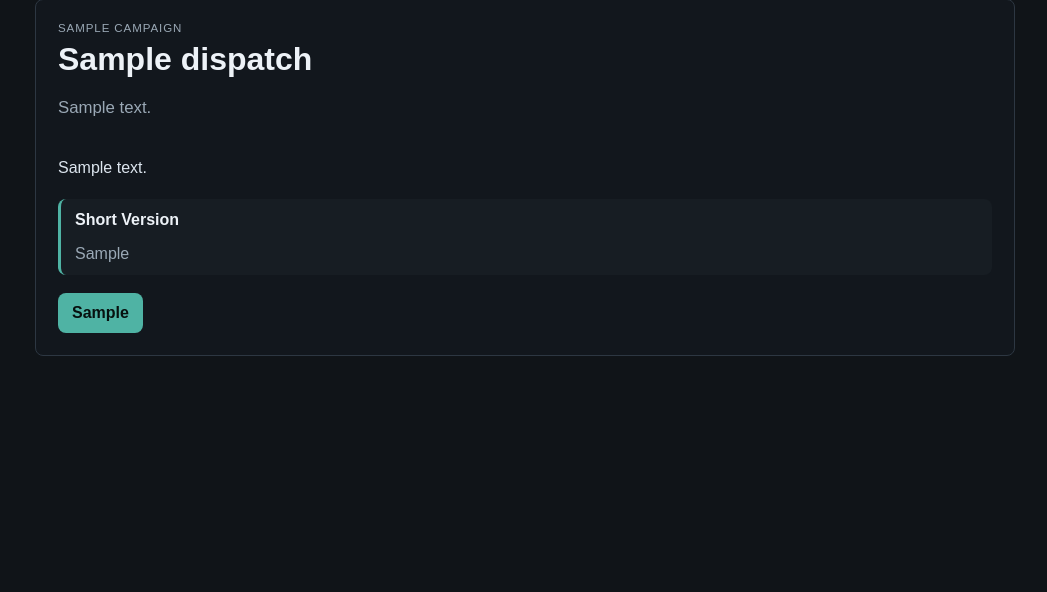
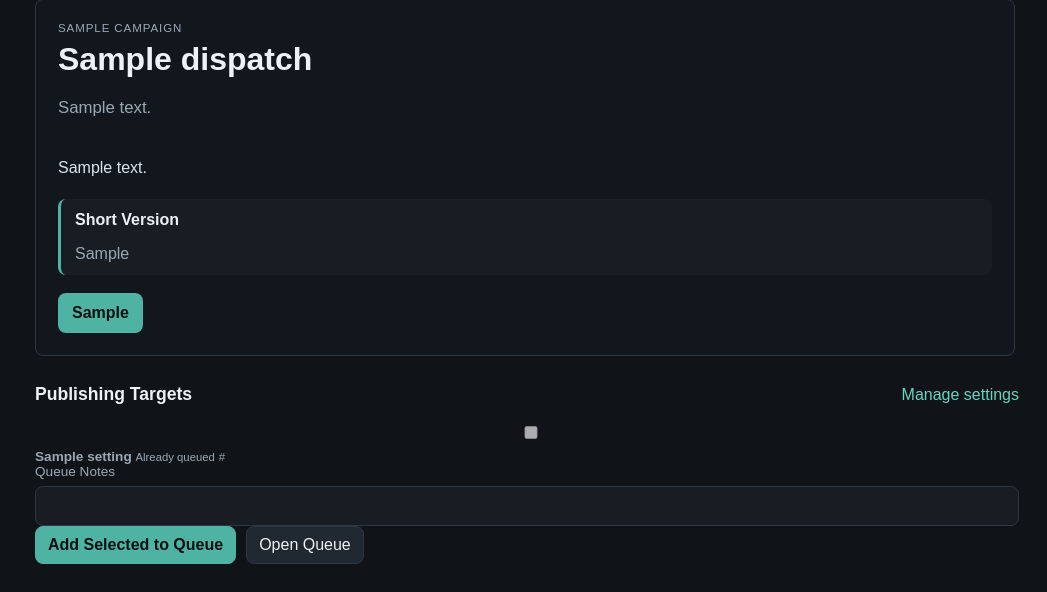
Before and after one commit to johnrcash-cyber/dispatch-center, a Flask app: page /dispatches/1/edit in a window 1280 px wide. Shown: the part 2018-2610 px from the top of the page, without its empty margins (233-1280 px from the left). Before the commit the page ends 2374 px from the top, so only its background shows below. Run offline with Flask 3, Linux system fonts and the light colour scheme; tables that the repository leaves empty hold one stand-in row (values such as "Sample post"); grey boxes marked "Sample" are stand-in pictures.

Commit message:
afterimage addition

```diff
--- a/dispatch_center/models.py
+++ b/dispatch_center/models.py
@@ -156,7 +156,7 @@ class PublishingQueueItem(TimestampMixin, db.Model):
     dispatch_id = db.Column(db.Integer, db.ForeignKey("dispatch.id"), nullable=False)
     platform_setting_id = db.Column(db.Integer, db.ForeignKey("platform_setting.id"))
     platform_name = db.Column(db.String(120), nullable=False)
-    status = db.Column(db.String(80), default="Queued")
+    status = db.Column(db.String(80), default="Draft")
     destination_url = db.Column(db.String(500))
     posted_url = db.Column(db.String(500))
     posted_at = db.Column(db.DateTime)
--- a/dispatch_center/routes/dispatches.py
+++ b/dispatch_center/routes/dispatches.py
@@ -116,7 +116,6 @@ def add_publishing_target(dispatch_id, setting_id):
     existing = publishing_queue_query().filter(
         PublishingQueueItem.dispatch_id == dispatch.id,
         PublishingQueueItem.platform_setting_id == setting.id,
-        PublishingQueueItem.status != "Published",
     ).first()
     if existing:
         flash(f"{setting.platform_name} is already in the queue.", "success")
@@ -126,7 +125,7 @@ def add_publishing_target(dispatch_id, setting_id):
         dispatch_id=dispatch.id,
         platform_setting_id=setting.id,
         platform_name=setting.platform_name,
-        status="Queued",
+        status="Ready",
         destination_url=setting.destination_url,
         notes=form_text(request.form, "queue_notes"),
     )
@@ -136,12 +135,70 @@ def add_publishing_target(dispatch_id, setting_id):
     return redirect(url_for("dispatches.detail_dispatch", dispatch_id=dispatch.id))
 
 
+@dispatches_bp.route("/<int:dispatch_id>/queue", methods=["POST"])
+def add_selected_publishing_targets(dispatch_id):
+    dispatch = dispatch_query().filter(Dispatch.id == dispatch_id).first_or_404()
+    setting_ids = [int(value) for value in request.form.getlist("platform_setting_ids")]
+    if not setting_ids:
+        flash("Select at least one publishing target.", "error")
+        return redirect(url_for("dispatches.detail_dispatch", dispatch_id=dispatch.id))
+
+    settings = (
+        platform_setting_query()
+        .filter(PlatformSetting.id.in_(setting_ids), PlatformSetting.enabled.is_(True))
+        .all()
+    )
+    existing_setting_ids = {
+        item.platform_setting_id
+        for item in publishing_queue_query()
+        .filter(PublishingQueueItem.dispatch_id == dispatch.id)
+        .all()
+        if item.platform_setting_id
+    }
+    created = 0
+    for setting in settings:
+        if setting.id in existing_setting_ids:
+            continue
+        db.session.add(
+            PublishingQueueItem(
+                dispatch_id=dispatch.id,
+                platform_setting_id=setting.id,
+                platform_name=setting.platform_name,
+                status="Ready",
+                destination_url=setting.destination_url,
+                notes=form_text(request.form, "queue_notes"),
+            )
+        )
+        created += 1
+    db.session.commit()
+    if created:
+        flash(f"{created} publishing target(s) added to the queue.", "success")
+    else:
+        flash("Selected publishing targets were already in the queue.", "success")
+    return redirect(url_for("dispatches.detail_dispatch", dispatch_id=dispatch.id))
+
+
 def render_dispatch_form(dispatch, campaigns, title):
     media_assets = (
         media_asset_query()
         .order_by(MediaAsset.title)
         .all()
     )
+    platform_settings = (
+        platform_setting_query()
+        .filter(PlatformSetting.enabled.is_(True))
+        .order_by(PlatformSetting.platform_name)
+        .all()
+    )
+    queued_setting_ids = set()
+    if dispatch.id:
+        queued_setting_ids = {
+            item.platform_setting_id
+            for item in publishing_queue_query()
+            .filter(PublishingQueueItem.dispatch_id == dispatch.id)
+            .all()
+            if item.platform_setting_id
+        }
     return render_template(
         "dispatches/form.html",
         dispatch=dispatch,
@@ -149,6 +206,8 @@ def render_dispatch_form(dispatch, campaigns, title):
         media_assets=media_assets,
         usage_types=USAGE_TYPES,
         asset_types=ASSET_TYPES,
+        platform_settings=platform_settings,
+        queued_setting_ids=queued_setting_ids,
         title=title,
     )
 
@@ -162,7 +221,6 @@ def render_dispatch_detail(dispatch):
     )
     open_queue_items = publishing_queue_query().filter(
         PublishingQueueItem.dispatch_id == dispatch.id,
-        PublishingQueueItem.status != "Published",
     ).all()
     queued_setting_ids = {
         item.platform_setting_id for item in open_queue_items if item.platform_setting_id
--- a/dispatch_center/static/styles.css
+++ b/dispatch_center/static/styles.css
@@ -133,6 +133,25 @@ pre { background: #0d1115; border: 1px solid var(--line); border-radius: var(--r
 }
 .organization-card img { width: 58px; height: 58px; object-fit: cover; border-radius: var(--radius); background: var(--panel-2); }
 .organization-card p { color: var(--muted); }
+.organization-logo-preview {
+    max-width: 180px;
+    max-height: 140px;
+    object-fit: contain;
+    border: 1px solid var(--line);
+    border-radius: var(--radius);
+    background: var(--panel-2);
+    padding: 8px;
+    margin-bottom: 12px;
+}
+.organization-logo-thumb {
+    width: 44px;
+    height: 44px;
+    object-fit: contain;
+    border: 1px solid var(--line);
+    border-radius: var(--radius);
+    background: var(--panel-2);
+    padding: 4px;
+}
 .asset-preview { display: flex; align-items: center; gap: 14px; min-width: 110px; }
 .asset-preview img {
     width: 160px;
--- /dev/null
+++ b/dispatch_center/templates/dispatches/_publishing_targets.html
@@ -0,0 +1,36 @@
+<section class="publishing-targets">
+    <div class="section-header">
+        <h2>Publishing Targets</h2>
+        <a href="{{ url_for('settings.list_settings') }}">Manage settings</a>
+    </div>
+    {% if dispatch.id %}
+        <form method="post" action="{{ url_for('dispatches.add_selected_publishing_targets', dispatch_id=dispatch.id) }}">
+            <div class="target-grid">
+                {% for setting in platform_settings %}
+                    <label class="target-card">
+                        <input type="checkbox" name="platform_setting_ids" value="{{ setting.id }}" {% if setting.id in queued_setting_ids %}disabled{% endif %}>
+                        <span>
+                            <strong>{{ setting.platform_name }}</strong>
+                            <small>{% if setting.id in queued_setting_ids %}Already queued{% else %}Ready to queue{% endif %}</small>
+                            {% if setting.destination_url %}<small>{{ setting.destination_url }}</small>{% endif %}
+                        </span>
+                    </label>
+                {% else %}
+                    <p>No enabled platform settings yet.</p>
+                {% endfor %}
+            </div>
+            {% if platform_settings %}
+                <label class="target-notes">
+                    <span>Queue Notes</span>
+                    <input type="text" name="queue_notes">
+                </label>
+                <div class="form-actions">
+                    <button class="button primary" type="submit">Add Selected to Queue</button>
+                    <a class="button" href="{{ url_for('queue.publishing_queue') }}">Open Queue</a>
+                </div>
+            {% endif %}
+        </form>
+    {% else %}
+        <p>Save this dispatch before adding publishing targets.</p>
+    {% endif %}
+</section>
--- a/dispatch_center/templates/dispatches/form.html
+++ b/dispatch_center/templates/dispatches/form.html
@@ -19,4 +19,5 @@
 {% set show_add_form = true %}
 {% include "dispatches/_media_assets.html" with context %}
 {% include "dispatches/_preview.html" with context %}
+{% include "dispatches/_publishing_targets.html" with context %}
 {% endblock %}
--- a/dispatch_center/templates/organizations/detail.html
+++ b/dispatch_center/templates/organizations/detail.html
@@ -12,7 +12,7 @@
     </div>
 </header>
 <section class="detail-grid">
-    <div><h2>Profile</h2><p>{{ organization.description or "No description yet." }}</p><p><strong>Slug:</strong> {{ organization.slug or "" }}</p><p><strong>CTA:</strong> {{ organization.default_cta or "None" }}</p><p><strong>Footer:</strong> {{ organization.default_footer or "None" }}</p></div>
+    <div><h2>Profile</h2>{% if organization.logo_url %}<img class="organization-logo-preview" src="{{ organization.logo_url }}" alt="{{ organization.name }} logo">{% endif %}<p>{{ organization.description or "No description yet." }}</p><p><strong>Slug:</strong> {{ organization.slug or "" }}</p><p><strong>CTA:</strong> {{ organization.default_cta or "None" }}</p><p><strong>Footer:</strong> {{ organization.default_footer or "None" }}</p></div>
     <div><h2>Notes</h2><p>{{ organization.notes or "No notes." }}</p>{% if organization.website_url %}<a href="{{ organization.website_url }}" target="_blank">Open website</a>{% endif %}</div>
 </section>
 <div class="section-header"><h2>Campaigns</h2></div>
```
Also changed, not shown: dispatch_center/routes/organizations.py (+36 -8 lines), dispatch_center/routes/queue.py (+20 -0 lines), dispatch_center/seed.py (+6 -2 lines), dispatch_center/templates/dispatches/detail.html (+1 -19 lines), dispatch_center/templates/organizations/form.html (+13 -1 lines), dispatch_center/templates/organizations/list.html (+10 -3 lines), dispatch_center/templates/queue/list.html (+31 -5 lines), dispatch_center/static/uploads/grid-and-ink/logos/b02dcb5d25d8405abcc8f5ff8fb3b031_alabsicon.png (added), dispatch_center/static/uploads/northstar-labs/logos/46e301a4a9994e3186c4512f9ddd723b_badge1.png (added).
